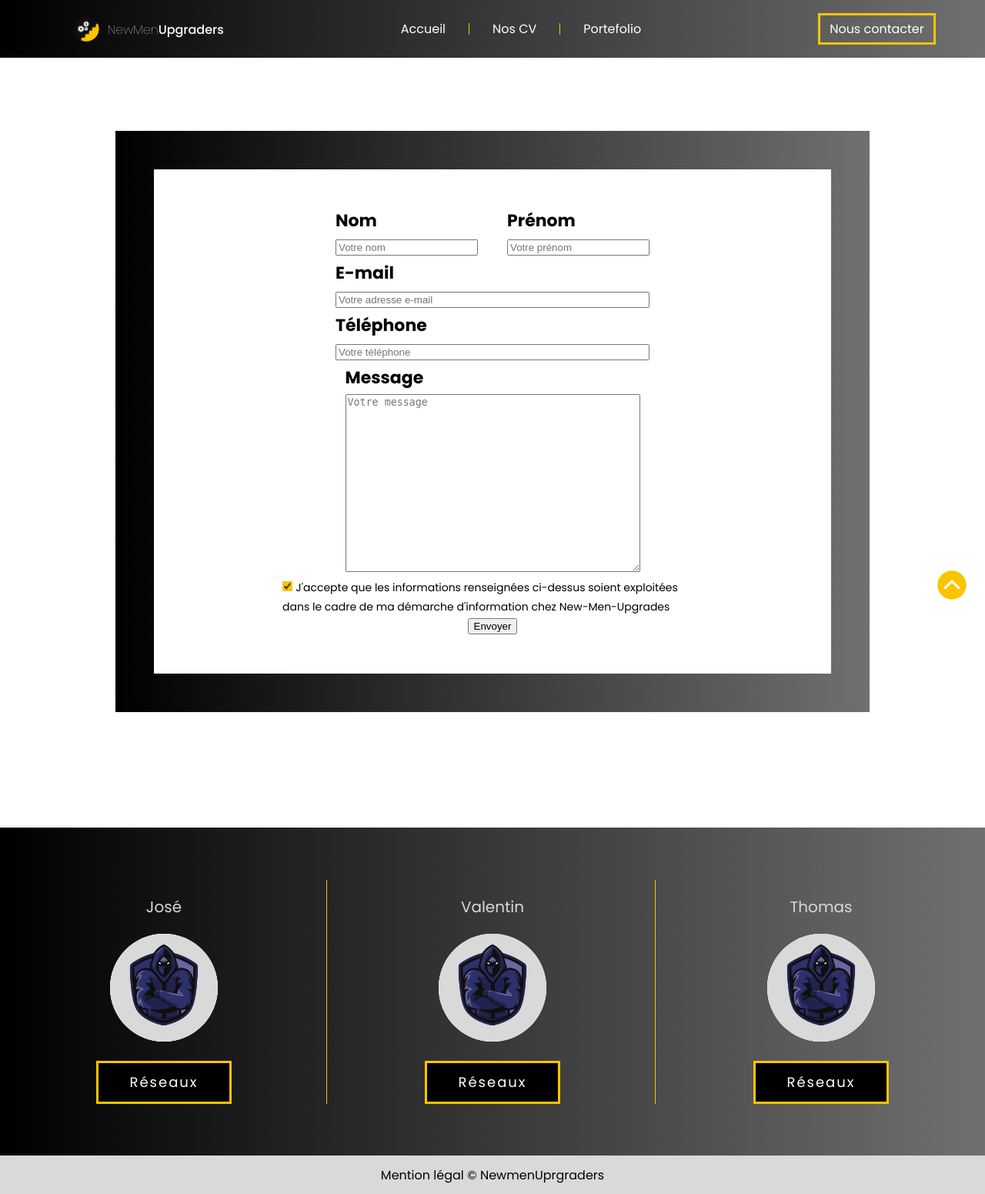
After one commit to Ganinx/New-men-upgraders, a PHP site: page /formulaire.php in a window 1280 px wide. The commit adds this page. Shown: the whole page at 77% size. Run offline with PHP 8.4, Linux system fonts and the light colour scheme.

Commit message:
Ajout du formulaire

```diff
--- /dev/null
+++ b/CSS/formulaire.css
@@ -0,0 +1,47 @@
+.container-form {
+    max-width: 980px;
+    margin: auto;
+    margin-top: 100px;
+}
+.block-noir {
+    background: linear-gradient(to right, #000 0%, #707070 100%);
+    padding: 50px;
+}
+.block-form {
+    background-color: white;
+    margin: auto;
+    display: flex;
+    flex-direction: column;
+    align-items: center;
+    padding: 50px;
+}
+.nom-form h3 {
+    margin-top: 0;
+}
+.prenom-form h3 {
+    margin-top: 0;
+}
+.civilite {
+    display: flex;
+    width: 408px;
+    justify-content: space-between;
+}
+h3 {
+    font-size: 22px;
+    margin: 5px 0px;
+}
+label {
+    font-size: 14px;
+}
+.confidentialite input {
+    margin: 0;
+}
+.confidentialite {
+    width: 70%;
+}
+#checkbox:checked {
+background-color: #f8c500;
+}
+#checkbox {
+    accent-color: #f8c500;
+}
--- a/Footer.php
+++ b/Footer.php
@@ -1,3 +1,4 @@
+<link rel="stylesheet" href="CSS/footer.css">
 <footer class="Pied">
         <div class="test">
             <div class="class1">
--- a/Header.php
+++ b/Header.php
@@ -1,15 +1,20 @@
+<link rel="stylesheet" href="CSS/header.css">
+<link rel="preconnect" href="https://fonts.googleapis.com">
+<link rel="preconnect" href="https://fonts.gstatic.com" crossorigin>
+<link href="https://fonts.googleapis.com/css2?family=Poppins:ital,wght@0,100;0,200;0,300;0,400;0,500;0,600;0,700;0,800;0,900;1,100;1,200;1,300;1,400;1,500;1,600;1,700;1,800;1,900&display=swap" rel="stylesheet">
+<link rel="preconnect" href="https://fonts.gstatic.com" crossorigin>
 <header>
         <nav class="nav">
             <ul class="container">
                 <img class="icone" src="images/Logo-nmu.png" alt="Logo des associés">
-                <li><a href=""><h1><span class="t">NewMen</span><span class="b">Upgraders</span></h1></a></li>
+                <li><a href="index.html"><h1><span class="t">NewMen</span><span class="b">Upgraders</span></h1></a></li>
                 <div class="menu">
                     <li class="accueil"><a href="index.html">Accueil </a></li>
                     <li class="cv"><a href="nos-CV.php">Nos CV</a></li>
                     <li class="portef" ><a href="portefolio.php">Portefolio</a></li>
                 </div>
                 <div class="button">
-                    <a class="btn" href="https://humanbooster.com/">Nous contacter </a>
+                    <a class="btn" href="formulaire.php">Nous contacter </a>
                 </div>
                 <div class="invisible">
                     <div class="icon nav-icon-5">
--- /dev/null
+++ b/formulaire.php
@@ -0,0 +1,51 @@
+<!DOCTYPE html>
+<html lang="en">
+<head>
+    <meta charset="UTF-8">
+    <meta http-equiv="X-UA-Compatible" content="IE=edge">
+    <meta name="viewport" content="width=device-width, initial-scale=1.0">
+    <title>Formulaire</title>
+    <link rel="stylesheet" href="CSS/formulaire.css">
+    <link rel="stylesheet" href="CSS/main.css">
+</head>
+<body>
+<?php include "Header.php"?>
+
+    <div class="container-form">
+        <div class="block-noir">
+            <div class="block-form">
+                <div class="civilite">
+                    <div class="nom-form">
+                        <h3>Nom</h3>
+                        <input type="text" placeholder="Votre nom">
+                    </div>
+                    <div class="prenom-form">
+                        <h3>Prénom</h3>
+                        <input type="text" placeholder="Votre prénom">
+                    </div>
+                </div>
+                <div class="adresse-form">
+                    <h3>E-mail</h3>
+                    <input type="email" style=width:400px placeholder="Votre adresse e-mail">
+                </div>
+                <div class="telephone-form">
+                    <h3>Téléphone</h3>
+                    <input type="tel" id="phone" name="phone" style=width:400px pattern="[0-9]{2}-[0-9]{2}-[0-9]{2}-[0-9]{2}-[0-9]{2}" required placeholder="Votre téléphone">
+                </div>
+                <div class="message">
+                    <h3>Message</h3>
+                    <textarea name="message" id="message-form" cols="45" rows="15" placeholder="Votre message"></textarea>
+                </div>
+                <div class="confidentialite">
+                    <input type="checkbox" id="checkbox" checked>
+                    <label for="consentement">J'accepte que les informations renseignées ci-dessus soient exploitées dans le cadre de ma démarche d'information chez New-Men-Upgrades</label>
+                </div>
+                <div class="button-form">
+                    <button type="submit">Envoyer</button>
+                </div>
+            </div>
+        </div>
+    </div>
+    <?php include "Footer.php"?>
+</body>
+</html>
--- a/index.html
+++ b/index.html
@@ -27,7 +27,7 @@
                     <li class="portef" ><a href="Portefolio.php">Portefolio</a></li>
                 </div>
                 <div class="button">
-                    <a class="btn" href="https://humanbooster.com/">Nous contacter </a>
+                    <a class="btn" href="formulaire.php">Nous contacter </a>
                 </div>
                 <div class="invisible">
                     <div class="icon nav-icon-5">
```
